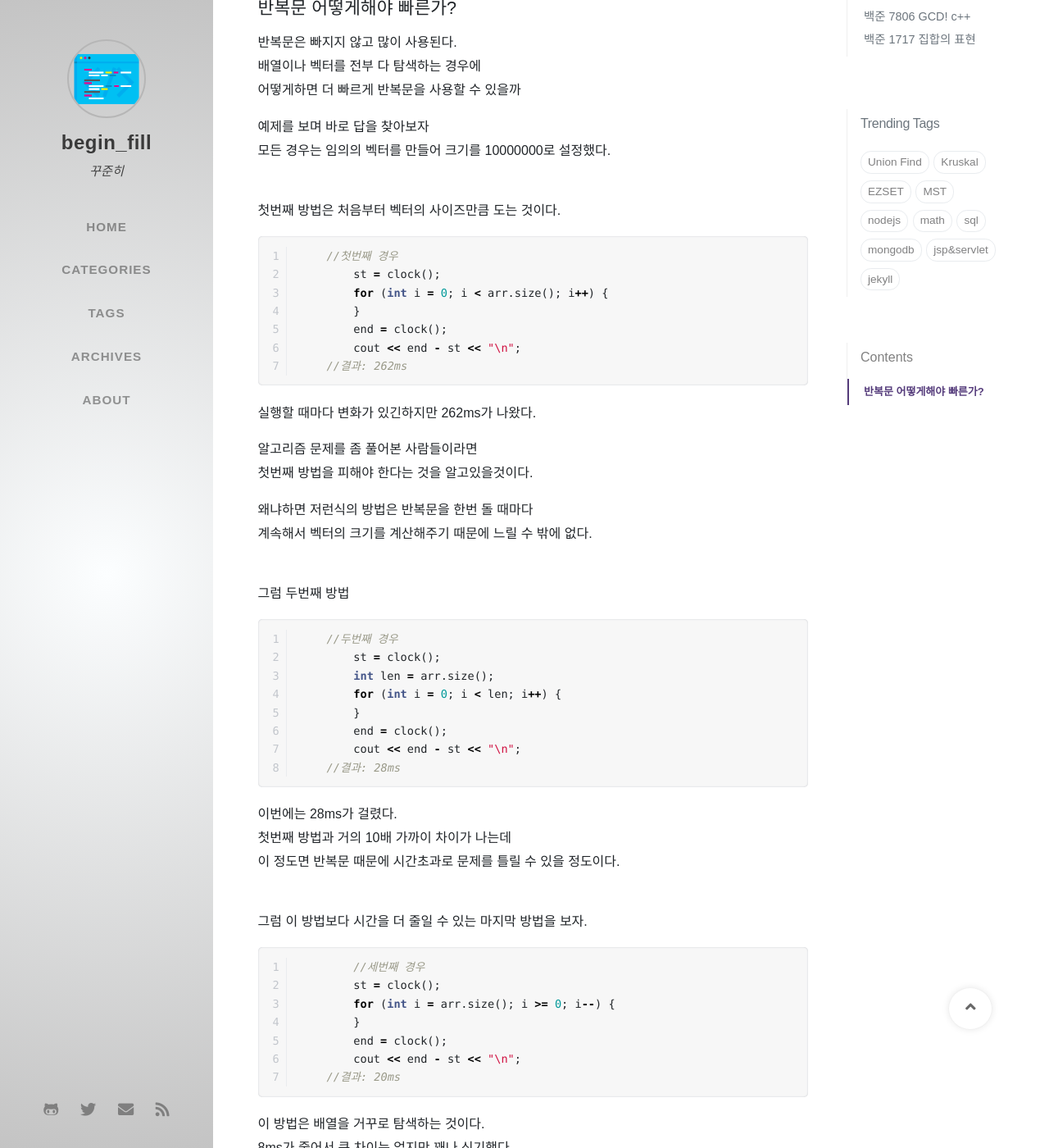
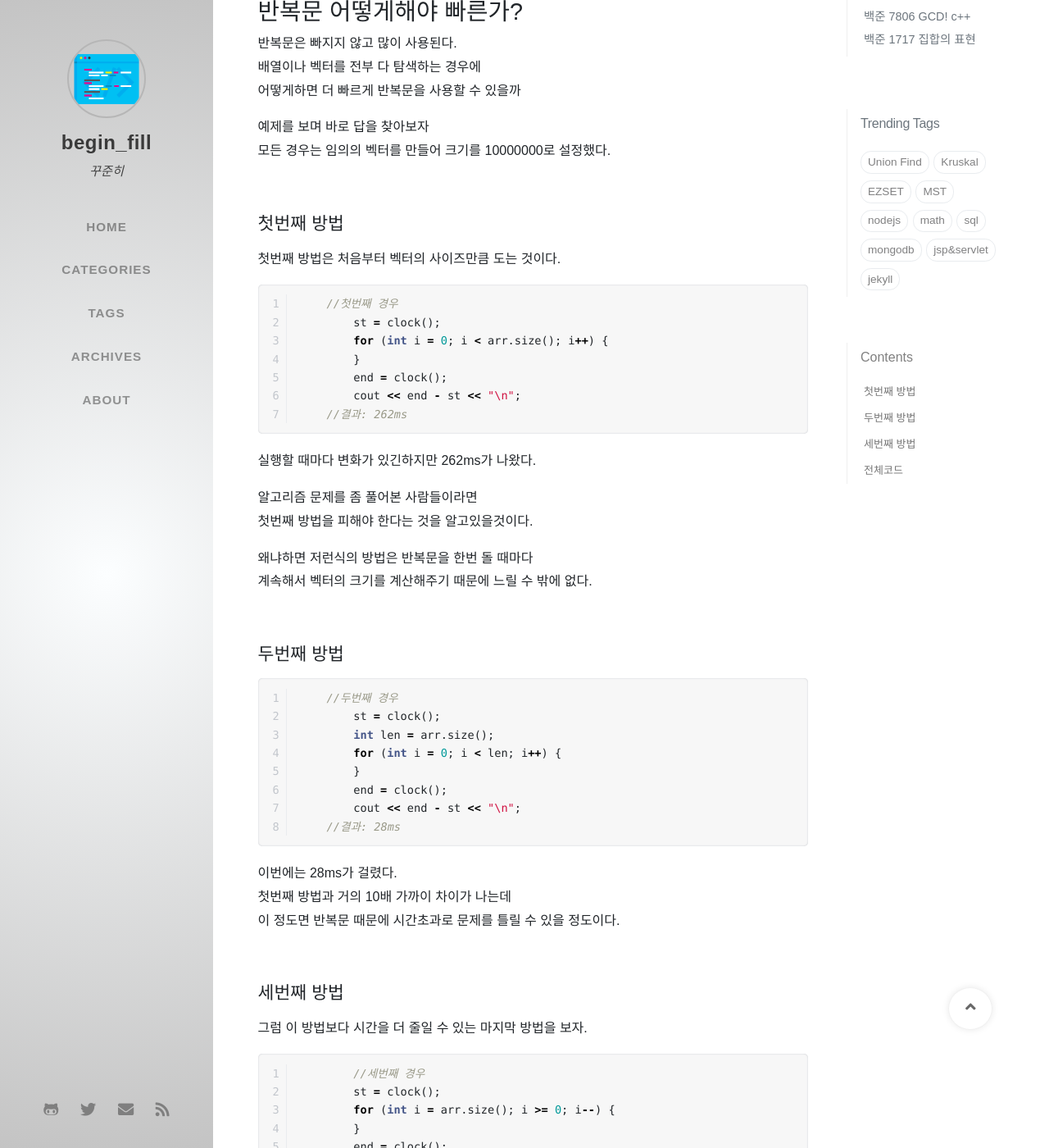
Before and after one commit to ip99202/ip99202.github.io, a Jekyll site: the page built from _posts/2020-08-13-반복문-속도-개선.md, in a window 1280 px wide and 1400 px high, scrolled down 218 px. Shown: the whole window at 82% size. Built offline with Jekyll 4.4.1, drawn with Linux system fonts in a browser that asks for light colours; nearby versions of some CDN libraries; some web fonts are replaced; comment, search, counter and statistics services are not loaded.

Commit message:
Fix post

````diff
--- a/_posts/2020-08-13-반복문-속도-개선.md
+++ b/_posts/2020-08-13-반복문-속도-개선.md
@@ -5,7 +5,7 @@ categories: [Algorithm]
 tags: [c++]
 ---
 
-## 반복문 어떻게해야 빠른가?
+# 반복문 어떻게해야 빠른가?
 반복문은 빠지지 않고 많이 사용된다.
 배열이나 벡터를 전부 다 탐색하는 경우에
 어떻게하면 더 빠르게 반복문을 사용할 수 있을까
@@ -14,6 +14,7 @@ tags: [c++]
 모든 경우는 임의의 벡터를 만들어 크기를 10000000로 설정했다.
 <br>
 
+## 첫번째 방법
 첫번째 방법은 처음부터 벡터의 사이즈만큼 도는 것이다.
 ```c++
     //첫번째 경우
@@ -33,7 +34,8 @@ tags: [c++]
 계속해서 벡터의 크기를 계산해주기 때문에 느릴 수 밖에 없다.
 <br>
 
-그럼 두번째 방법
+
+## 두번째 방법
 ```c++
     //두번째 경우
 	st = clock();
@@ -49,6 +51,7 @@ tags: [c++]
 이 정도면 반복문 때문에 시간초과로 문제를 틀릴 수 있을 정도이다.
 <br>
 
+## 세번째 방법
 그럼 이 방법보다 시간을 더 줄일 수 있는 마지막 방법을 보자.
 ```c++
 	//세번째 경우
@@ -73,9 +76,9 @@ tags: [c++]
 마지막 방법은 상수 0과 비교를 한다.
 변수에 접근하는 것 보다 상수에 접근하는 것이 시간적으로 더 빠르다고 한다.
 그 차이가 크지는 않지만 그 이유 때문에 시간차이가 발생한 것이다.
+<br>
 
-<br><br>
-전체코드
+## 전체코드
 ```c++
 #include<iostream>
 #include<time.h>
````
